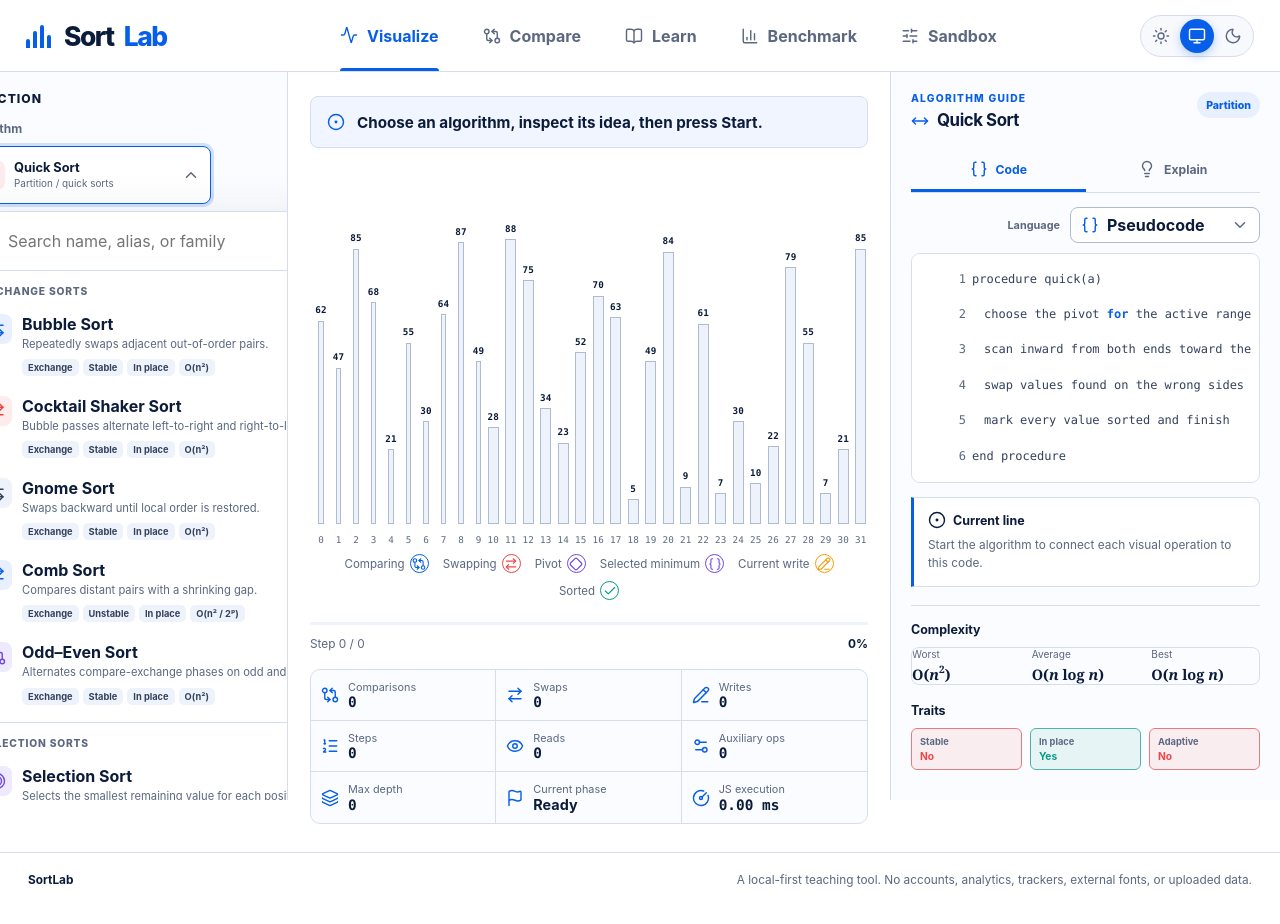
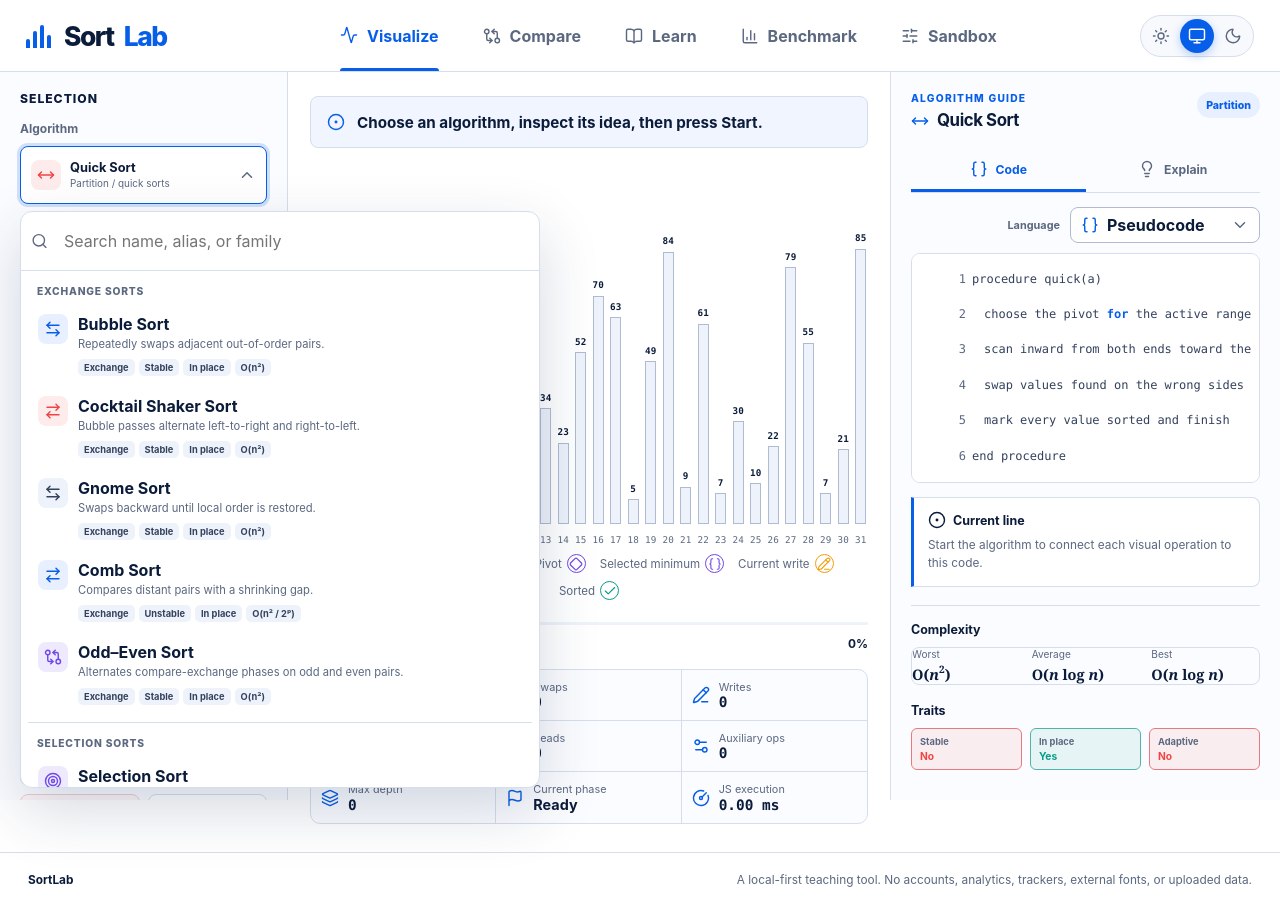
Before and after one commit to ctadros1/SortLab, a React (Vite) app: page / in a window 1280 px wide. Both pictures are taken after a click on the button "Algorithm". Built offline with nearby package versions, Linux system fonts and the light colour scheme.

Commit message:
fix: portal visualize sidebar pickers

```diff
--- a/src/components/AlgorithmPicker.tsx
+++ b/src/components/AlgorithmPicker.tsx
@@ -10,6 +10,7 @@ interface Props {
   disabled?: boolean
   prominent?: boolean
   label?: string
+  portal?: boolean
 }
 
 export function AlgorithmPicker({
@@ -19,6 +20,7 @@ export function AlgorithmPicker({
   disabled,
   prominent = true,
   label = 'Algorithm',
+  portal = false,
 }: Props) {
   return (
     <RichCombobox
@@ -28,6 +30,7 @@ export function AlgorithmPicker({
       onChange={onChange}
       disabled={disabled}
       prominent={prominent}
+      portal={portal}
       searchPlaceholder="Search name, alias, or family"
       renderSelected={(option) => (
         <span className="picker-selection">
--- a/src/components/ControlSidebar.tsx
+++ b/src/components/ControlSidebar.tsx
@@ -65,11 +65,12 @@ export function ControlSidebar({
             values={player.source}
             onChange={chooseAlgorithm}
             disabled={player.controlsLocked}
+            portal
           />
         </div>
         <div className="control-field">
           <ControlLabel>Dataset</ControlLabel>
-          <DatasetPicker value={mode} onChange={setMode} disabled={player.controlsLocked} />
+          <DatasetPicker value={mode} onChange={setMode} disabled={player.controlsLocked} portal />
         </div>
         {mode === 'custom' ? (
           <label className="control-field custom-input-field">
--- a/src/components/DatasetPicker.tsx
+++ b/src/components/DatasetPicker.tsx
@@ -18,9 +18,10 @@ interface Props {
   value: DatasetMode
   onChange: (value: DatasetMode) => void
   disabled?: boolean
+  portal?: boolean
 }
 
-export function DatasetPicker({ value, onChange, disabled }: Props) {
+export function DatasetPicker({ value, onChange, disabled, portal = false }: Props) {
   return (
     <RichCombobox
       label="Dataset"
@@ -29,6 +30,7 @@ export function DatasetPicker({ value, onChange, disabled }: Props) {
       onChange={(next) => onChange(next as DatasetMode)}
       disabled={disabled}
       prominent
+      portal={portal}
       searchable={false}
       renderSelected={(option) => (
         <span className="picker-selection picker-selection--text-only">
--- a/src/components/RichCombobox.tsx
+++ b/src/components/RichCombobox.tsx
@@ -1,12 +1,16 @@
 import {
+  useCallback,
   useEffect,
   useId,
+  useLayoutEffect,
   useMemo,
   useRef,
   useState,
+  type CSSProperties,
   type KeyboardEvent,
   type ReactNode,
 } from 'react'
+import { createPortal } from 'react-dom'
 import { filterRichOptions, nextEnabledIndex, type RichOption } from '../ui/combobox'
 import { AppIcon, ChevronDown } from './Icon'
 
@@ -21,6 +25,7 @@ interface Props<T extends RichOption> {
   searchable?: boolean
   disabled?: boolean
   prominent?: boolean
+  portal?: boolean
 }
 
 export function RichCombobox<T extends RichOption>({
@@ -34,17 +39,20 @@ export function RichCombobox<T extends RichOption>({
   searchable = true,
   disabled = false,
   prominent = false,
+  portal = false,
 }: Props<T>) {
   const id = useId().replace(/:/g, '')
   const listboxId = `${id}-listbox`
   const wrapperRef = useRef<HTMLDivElement>(null)
   const triggerRef = useRef<HTMLButtonElement>(null)
+  const popoverRef = useRef<HTMLDivElement>(null)
   const searchRef = useRef<HTMLInputElement>(null)
   const typeaheadRef = useRef('')
   const typeaheadTimerRef = useRef<number | undefined>(undefined)
   const restoreFocusRef = useRef(false)
   const [open, setOpen] = useState(false)
   const [query, setQuery] = useState('')
+  const [popoverStyle, setPopoverStyle] = useState<CSSProperties>()
   const filtered = useMemo(
     () => (searchable ? filterRichOptions(options, query) : options),
     [options, query, searchable],
@@ -62,7 +70,8 @@ export function RichCombobox<T extends RichOption>({
   useEffect(() => {
     if (!open) return
     const onPointerDown = (event: PointerEvent) => {
-      if (!wrapperRef.current?.contains(event.target as Node)) {
+      const target = event.target as Node
+      if (!wrapperRef.current?.contains(target) && !popoverRef.current?.contains(target)) {
         setOpen(false)
         setQuery('')
       }
@@ -71,6 +80,44 @@ export function RichCombobox<T extends RichOption>({
     if (searchable) window.setTimeout(() => searchRef.current?.focus(), 0)
     return () => document.removeEventListener('pointerdown', onPointerDown)
   }, [open, searchable])
+
+  const positionPopover = useCallback(() => {
+    if (!open || !portal || !triggerRef.current) return
+
+    const trigger = triggerRef.current.getBoundingClientRect()
+    const viewportPadding = 12
+    const gap = 7
+    const width = Math.min(520, window.innerWidth - viewportPadding * 2)
+    const left = Math.min(
+      Math.max(viewportPadding, trigger.left),
+      window.innerWidth - width - viewportPadding,
+    )
+    const spaceBelow = window.innerHeight - trigger.bottom - gap - viewportPadding
+    const spaceAbove = trigger.top - gap - viewportPadding
+    const placeAbove = spaceBelow < 320 && spaceAbove > spaceBelow
+    const availableHeight = placeAbove ? spaceAbove : spaceBelow
+
+    setPopoverStyle({
+      position: 'fixed',
+      top: placeAbove ? 'auto' : trigger.bottom + gap,
+      right: 'auto',
+      bottom: placeAbove ? window.innerHeight - trigger.top + gap : 'auto',
+      left,
+      width,
+      maxHeight: Math.min(620, Math.max(80, availableHeight)),
+    })
+  }, [open, portal])
+
+  useLayoutEffect(() => {
+    if (!open || !portal) return
+    positionPopover()
+    window.addEventListener('resize', positionPopover)
+    window.addEventListener('scroll', positionPopover, true)
+    return () => {
+      window.removeEventListener('resize', positionPopover)
+      window.removeEventListener('scroll', positionPopover, true)
+    }
+  }, [open, portal, positionPopover])
 
   useEffect(
     () => () => {
@@ -164,30 +211,12 @@ export function RichCombobox<T extends RichOption>({
 
   const groups = [...new Set(filtered.map((option) => option.group))]
   const activeOption = effectiveActiveIndex >= 0 ? filtered[effectiveActiveIndex] : undefined
-
-  return (
-    <div className={`rich-select ${prominent ? 'rich-select--prominent' : ''}`} ref={wrapperRef}>
-      <button
-        ref={triggerRef}
-        type="button"
-        className="rich-select__trigger"
-        role="combobox"
-        aria-label={label}
-        aria-controls={listboxId}
-        aria-expanded={open}
-        aria-haspopup="listbox"
-        aria-activedescendant={open && activeOption ? `${id}-option-${activeOption.id}` : undefined}
-        disabled={disabled}
-        onClick={() => setOpen((current) => !current)}
-        onKeyDown={handleKeys}
+  const popover = open ? (
+    <div
+      ref={popoverRef}
+      className={`rich-select__popover ${portal ? 'rich-select__popover--viewport' : ''}`}
+      style={portal ? popoverStyle : undefined}
     >
-        <span className="rich-select__selection">
-          {selected ? renderSelected(selected) : label}
-        </span>
-        <ChevronDown aria-hidden="true" size={18} />
-      </button>
-      {open ? (
-        <div className="rich-select__popover">
       {searchable ? (
         <label className="rich-select__search">
           <AppIcon name="search" aria-hidden="true" />
@@ -263,7 +292,32 @@ export function RichCombobox<T extends RichOption>({
         )}
       </div>
     </div>
-      ) : null}
+  ) : null
+
+  return (
+    <div className={`rich-select ${prominent ? 'rich-select--prominent' : ''}`} ref={wrapperRef}>
+      <button
+        ref={triggerRef}
+        type="button"
+        className="rich-select__trigger"
+        role="combobox"
+        aria-label={label}
+        aria-controls={listboxId}
+        aria-expanded={open}
+        aria-haspopup="listbox"
+        aria-activedescendant={open && activeOption ? `${id}-option-${activeOption.id}` : undefined}
+        disabled={disabled}
+        onClick={() => setOpen((current) => !current)}
+        onKeyDown={handleKeys}
+      >
+        <span className="rich-select__selection">
+          {selected ? renderSelected(selected) : label}
+        </span>
+        <ChevronDown aria-hidden="true" size={18} />
+      </button>
+      {portal && typeof document !== 'undefined'
+        ? popover && createPortal(popover, document.body)
+        : popover}
     </div>
   )
 }
--- a/src/styles/redesign.css
+++ b/src/styles/redesign.css
@@ -606,6 +606,10 @@ input[type='range'] {
   box-shadow: var(--shadow-popover);
 }
 
+.rich-select__popover--viewport {
+  z-index: 1000;
+}
+
 .rich-select__search {
   display: flex;
   align-items: center;
```
Also changed, not shown: 1 other file (tests, documents, lock files or other folders). Lines whose indentation alone changed are shown as unchanged.
